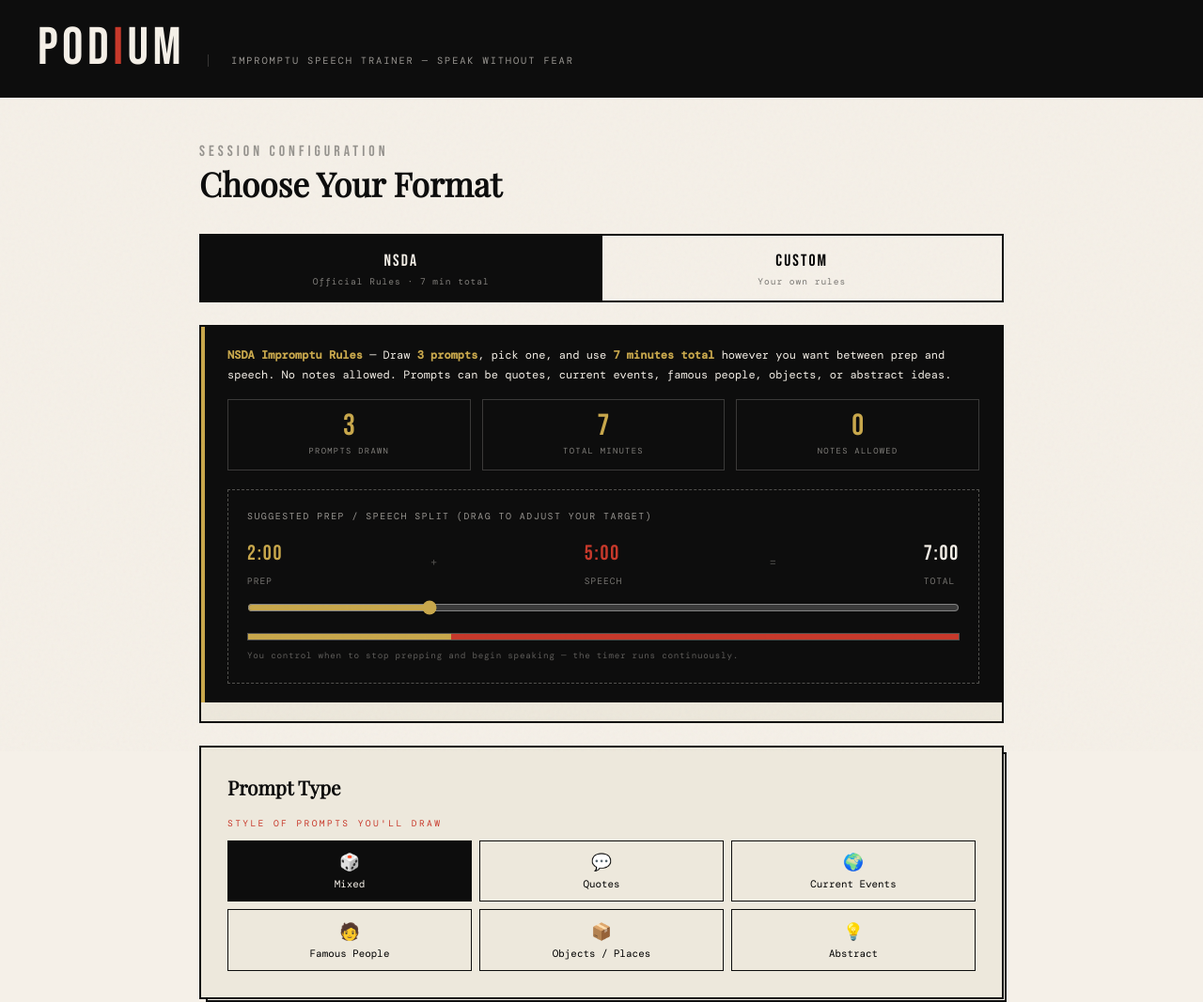
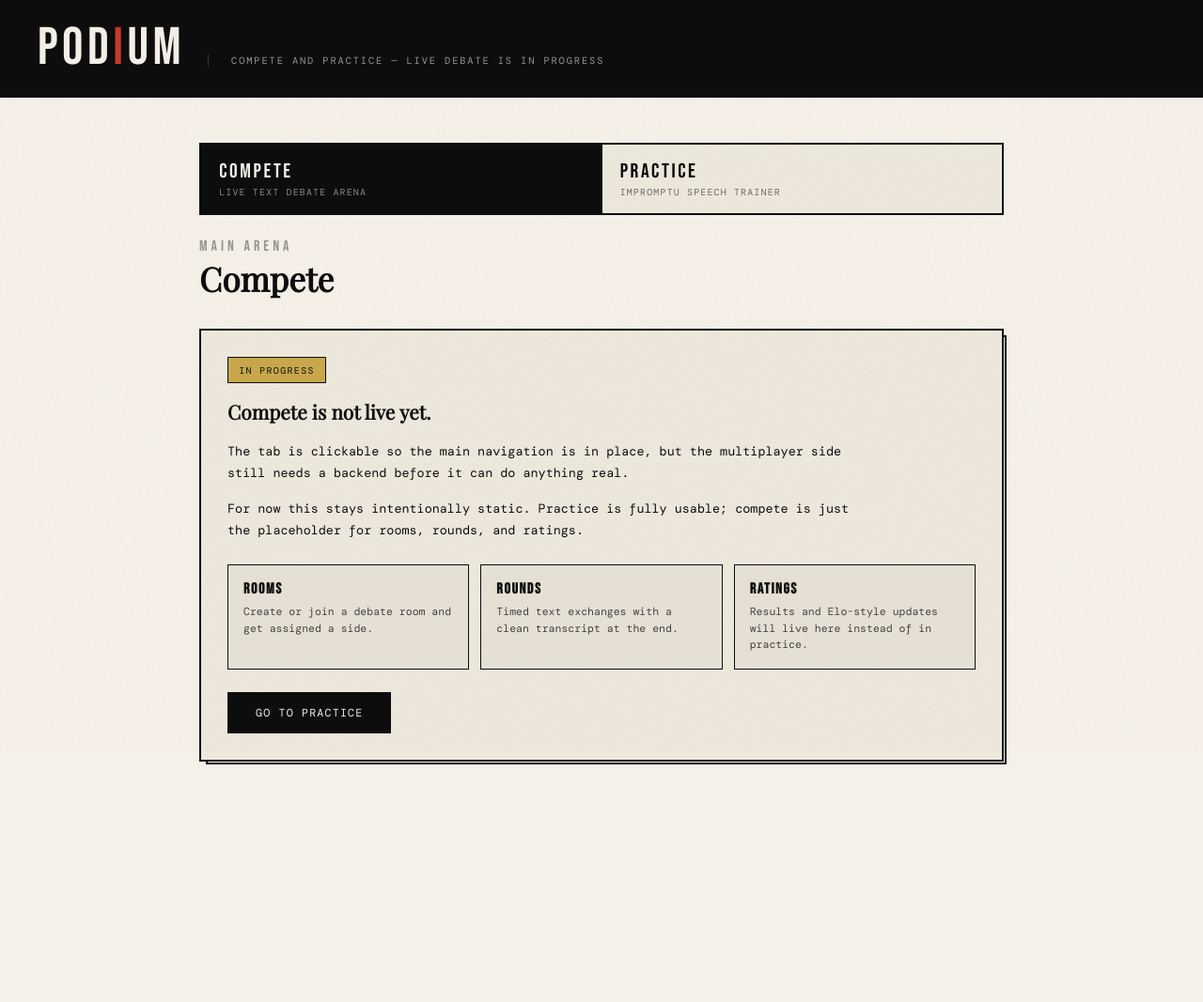
Before and after one commit to yohaann196/podium, a plain HTML site: page index.html in a window 1280 px wide. Shown: the top 1067 px of the page at 94% size. After the commit the page ends 931 px from the top, so only its background shows below. Drawn offline with nearby package versions, Linux system fonts and the light colour scheme; a web font is replaced by a local one.

Commit message:
Add files via upload

```diff
--- a/index.html
+++ b/index.html
@@ -3,7 +3,7 @@
 <head>
 <meta charset="UTF-8">
 <meta name="viewport" content="width=device-width, initial-scale=1.0">
-<title>PODIUM — Impromptu Debate Trainer</title>
+<title>PODIUM — Debate Arena & Practice Lab</title>
 <link href="https://fonts.googleapis.com/css2?family=Bebas+Neue&family=DM+Mono:ital,wght@0,400;0,500;1,400&family=Playfair+Display:ital,wght@0,400;1,700&display=swap" rel="stylesheet">
 <style>
   *, *::before, *::after { box-sizing: border-box; margin: 0; padding: 0; }
@@ -47,6 +47,92 @@
 
   .screen { display: none; }
   .screen.active { display: block; }
+
+  .setup-panel { display: none; }
+  .setup-panel.active { display: block; }
+
+  .app-tabs {
+    display: flex;
+    border: 2px solid var(--ink);
+    margin-bottom: 1.5rem;
+    overflow: hidden;
+    background: var(--cream);
+  }
+  .app-tab {
+    flex: 1;
+    padding: 1rem 1.2rem;
+    border: none;
+    border-right: 1.5px solid var(--ink);
+    background: none;
+    cursor: pointer;
+    text-align: left;
+    font-family: 'DM Mono', monospace;
+    transition: all 0.15s;
+  }
+  .app-tab:last-child { border-right: none; }
+  .app-tab:hover { background: var(--faint); }
+  .app-tab.selected { background: var(--ink); color: var(--paper); }
+  .app-tab-name {
+    display: block;
+    font-family: 'Bebas Neue', sans-serif;
+    font-size: 1.35rem;
+    letter-spacing: 0.12em;
+  }
+  .app-tab-sub {
+    display: block;
+    margin-top: 0.2rem;
+    font-size: 0.62rem;
+    letter-spacing: 0.12em;
+    text-transform: uppercase;
+    opacity: 0.55;
+  }
+
+  .status-pill {
+    display: inline-flex;
+    align-items: center;
+    gap: 0.45rem;
+    padding: 0.4rem 0.7rem;
+    border: 1.5px solid var(--ink);
+    background: var(--gold);
+    color: var(--ink);
+    font-size: 0.62rem;
+    letter-spacing: 0.14em;
+    text-transform: uppercase;
+    margin-bottom: 1rem;
+  }
+  .compete-copy {
+    max-width: 680px;
+    font-size: 0.84rem;
+    line-height: 1.7;
+    margin-bottom: 1.5rem;
+  }
+  .compete-roadmap {
+    display: grid;
+    grid-template-columns: repeat(3, 1fr);
+    gap: 0.75rem;
+    margin: 1.25rem 0 1.5rem;
+  }
+  @media (max-width: 640px) {
+    .compete-roadmap { grid-template-columns: 1fr; }
+  }
+  .compete-roadmap-item {
+    border: 1.5px solid var(--ink);
+    padding: 1rem;
+    background: rgba(13,13,13,0.03);
+  }
+  .compete-roadmap-item strong {
+    display: block;
+    font-family: 'Bebas Neue', sans-serif;
+    font-size: 1rem;
+    letter-spacing: 0.1em;
+    margin-bottom: 0.35rem;
+  }
+  .compete-roadmap-item span {
+    display: block;
+    font-size: 0.72rem;
+    line-height: 1.55;
+    opacity: 0.75;
+  }
 
   .screen-heading { font-family: 'Bebas Neue', sans-serif; font-size: 1rem; letter-spacing: 0.25em; text-transform: uppercase; opacity: 0.4; margin-bottom: 0.25rem; }
   .screen-title { font-family: 'Playfair Display', serif; font-size: 2.2rem; line-height: 1.2; margin-bottom: 2rem; }
@@ -249,13 +335,59 @@
 
 <header>
   <div class="logo">POD<span>I</span>UM</div>
-  <div class="tagline">Impromptu Speech Trainer &mdash; Speak without fear</div>
+  <div class="tagline">Compete and practice &mdash; live debate is in progress</div>
 </header>
 
 <main>
 
 <!-- ===== SETUP ===== -->
 <div id="screen-setup" class="screen active">
+  <div class="app-tabs">
+    <button class="app-tab selected" data-app-tab="compete" onclick="switchAppTab('compete')">
+      <span class="app-tab-name">Compete</span>
+      <span class="app-tab-sub">Live Text Debate Arena</span>
+    </button>
+    <button class="app-tab" data-app-tab="practice" onclick="switchAppTab('practice')">
+      <span class="app-tab-name">Practice</span>
+      <span class="app-tab-sub">Impromptu Speech Trainer</span>
+    </button>
+  </div>
+
+  <div id="setup-compete-panel" class="setup-panel active">
+    <p class="screen-heading">Main Arena</p>
+    <h1 class="screen-title">Compete</h1>
+    <div class="card">
+      <span class="status-pill">In Progress</span>
+      <h2>Compete is not live yet.</h2>
+      <p class="compete-copy">
+        The tab is clickable so the main navigation is in place, but the multiplayer side still
+        needs a backend before it can do anything real.
+      </p>
+      <p class="compete-copy" style="margin-top:-0.5rem">
+        For now this stays intentionally static. Practice is fully usable; compete is just the
+        placeholder for rooms, rounds, and ratings.
+      </p>
+      <div class="compete-roadmap">
+        <div class="compete-roadmap-item">
+          <strong>Rooms</strong>
+          <span>Create or join a debate room and get assigned a side.</span>
+        </div>
+        <div class="compete-roadmap-item">
+          <strong>Rounds</strong>
+          <span>Timed text exchanges with a clean transcript at the end.</span>
+        </div>
+        <div class="compete-roadmap-item">
+          <strong>Ratings</strong>
+          <span>Results and Elo-style updates will live here instead of in practice.</span>
+        </div>
+      </div>
+      <div class="controls" style="justify-content:flex-start;margin-top:0">
+        <button class="ctrl-btn primary" onclick="switchAppTab('practice')">Go To Practice</button>
+      </div>
+    </div>
+  </div>
+
+  <div id="setup-practice-panel" class="setup-panel">
     <p class="screen-heading">Session Configuration</p>
     <h1 class="screen-title">Choose Your Format</h1>
 
@@ -383,6 +515,7 @@
     <div class="start-area">
       <button class="big-btn" onclick="startSession()">DRAW PROMPTS →</button>
       <p style="font-size:0.62rem;opacity:0.35;margin-top:1rem;letter-spacing:0.1em">PROMPTS REVEALED ON NEXT SCREEN</p>
+    </div>
   </div>
 </div>
 
@@ -947,10 +1080,13 @@ const FEEDBACK = [
   {icon:"💡",text:"Did your speech have a clear beginning, middle, and end?"},
 ];
 
+const APP_TABS = ['compete', 'practice'];
+
 // ============================================================
 // STATE
 // ============================================================
 let st = {
+  appTab: 'compete',
   mode: 'nsda',
   topicType: 'all',
   category: 'all',
@@ -976,6 +1112,16 @@ let st = {
 // ============================================================
 // SETUP
 // ============================================================
+function switchAppTab(tab) {
+  st.appTab = tab;
+  document.querySelectorAll('.app-tab').forEach(btn => {
+    btn.classList.toggle('selected', btn.dataset.appTab === tab);
+  });
+  APP_TABS.forEach(name => {
+    document.getElementById(`setup-${name}-panel`).classList.toggle('active', name === tab);
+  });
+}
+
 function switchFormat(mode, btn) {
   document.querySelectorAll('.fmt-tab').forEach(b => b.classList.remove('selected'));
   btn.classList.add('selected');
@@ -1300,6 +1446,7 @@ function flashAlert(msg) {
 
 // init
 updateNsdaSplit(120);
+switchAppTab('compete');
 </script>
 </body>
 </html>
```
Lines whose indentation alone changed are shown as unchanged.
